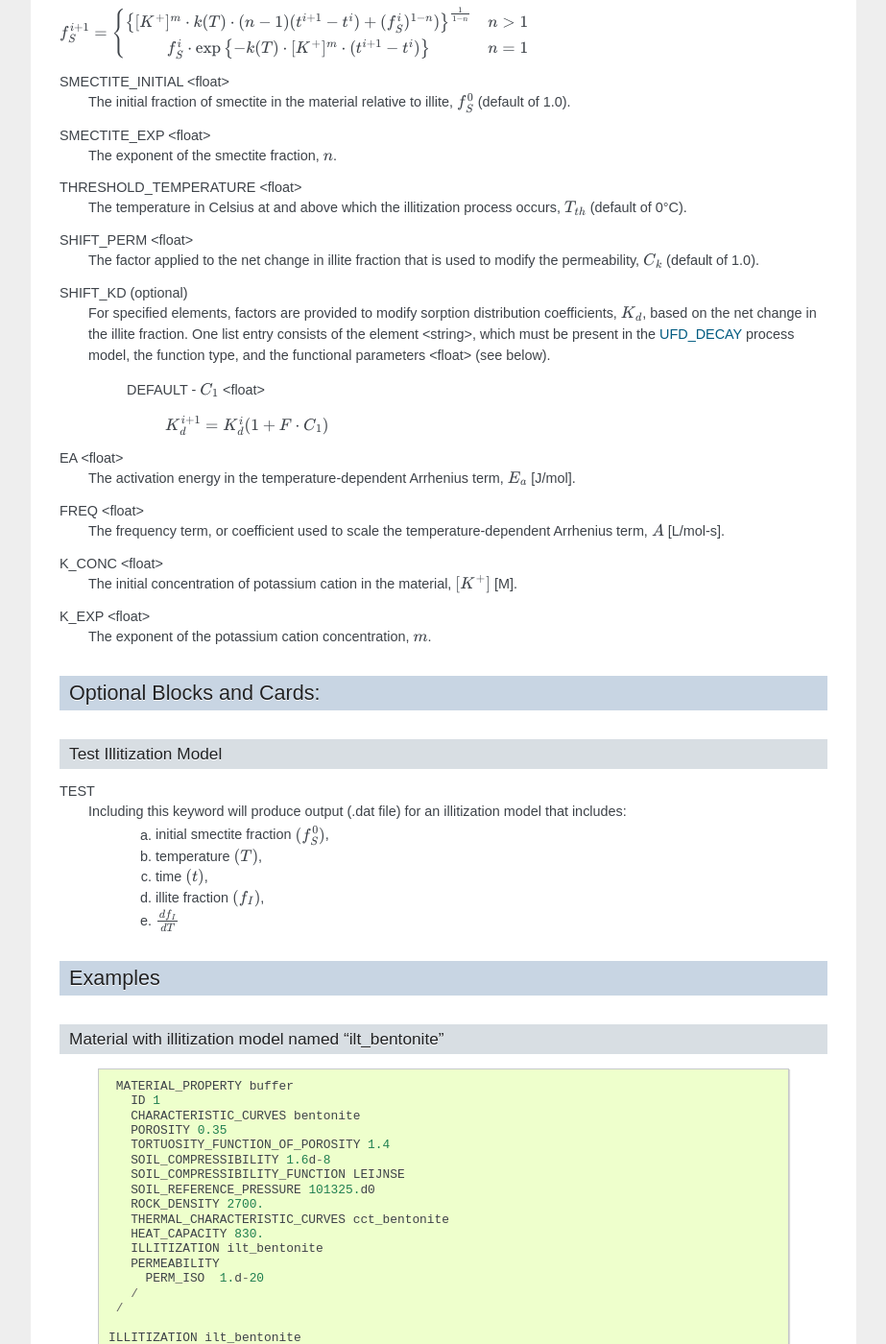
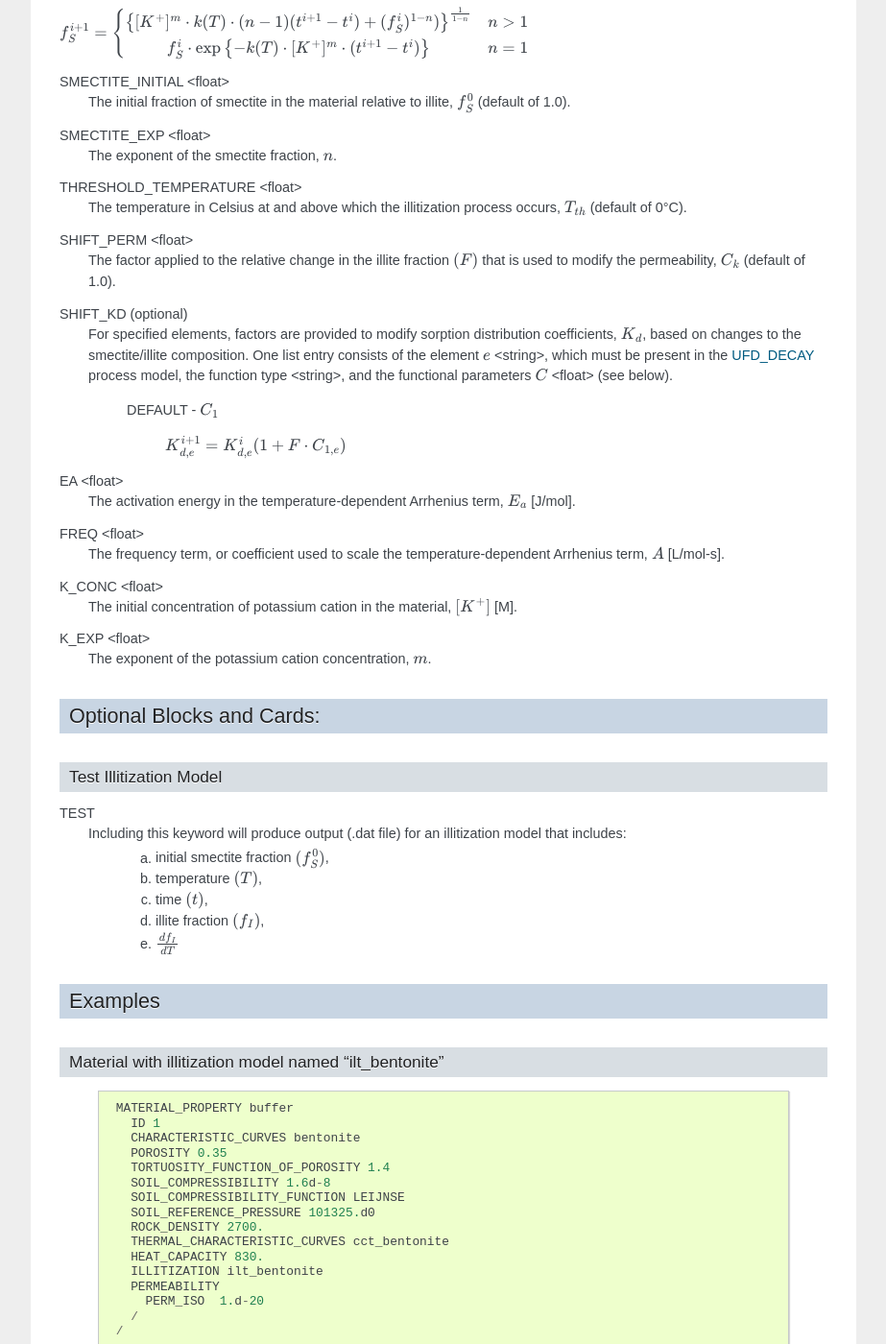
Before and after one commit to Miracloon/pflotran-documentation, a Sphinx documentation site: the page built from source/user_guide/cards/subsurface/illitization.rst, in a window 1280 px wide and 1400 px high, scrolled down 1707 px. Shown: the whole window at 96% size, without its empty margins (318-1241 px from the left). Built offline with Sphinx 7.4.7, drawn with Linux system fonts in a browser that asks for light colours; some of the changed text lies outside the part shown.

Commit message:
DPC-42: Added element subscripts to DEFAULT kd function.

```diff
--- a/source/user_guide/cards/subsurface/illitization.rst
+++ b/source/user_guide/cards/subsurface/illitization.rst
@@ -87,14 +87,14 @@ THRESHOLD_TEMPERATURE <float>
  The temperature in Celsius at and above which the illitization process occurs, :math:`T_{th}` (default of 0°C).
 
 SHIFT_PERM <float>
- The factor applied to the net change in illite fraction that is used to modify the permeability, :math:`C_{k}` (default of 1.0).
+ The factor applied to the relative change in the illite fraction :math:`(F)` that is used to modify the permeability, :math:`C_{k}` (default of 1.0).
 
 SHIFT_KD (optional)
- For specified elements, factors are provided to modify sorption distribution coefficients, :math:`K_{d}`, based on the net change in the illite fraction. One list entry consists of the element <string>, which must be present in the :ref:`ufd-decay-card` process model, the function type, and the functional parameters <float> (see below).
+ For specified elements, factors are provided to modify sorption distribution coefficients, :math:`K_{d}`, based on changes to the smectite/illite composition. One list entry consists of the element :math:`e` <string>, which must be present in the :ref:`ufd-decay-card` process model, the function type <string>, and the functional parameters :math:`C` <float> (see below).
 
-   DEFAULT - :math:`C_{1}` <float>
+   DEFAULT - :math:`C_{1}`
 
-     :math:`K_{d}^{i+1} = K_{d}^{i}(1 + F\cdot C_{1})`
+     :math:`K_{d,e}^{i+1} = K_{d,e}^{i}(1 + F\cdot C_{1,e})`
 
 EA <float>
   The activation energy in the temperature-dependent Arrhenius term, :math:`E_{a}` [J/mol].
```
Also changed, not shown: other parts of source/user_guide/cards/subsurface/illitization.rst (+2 -2 lines).
